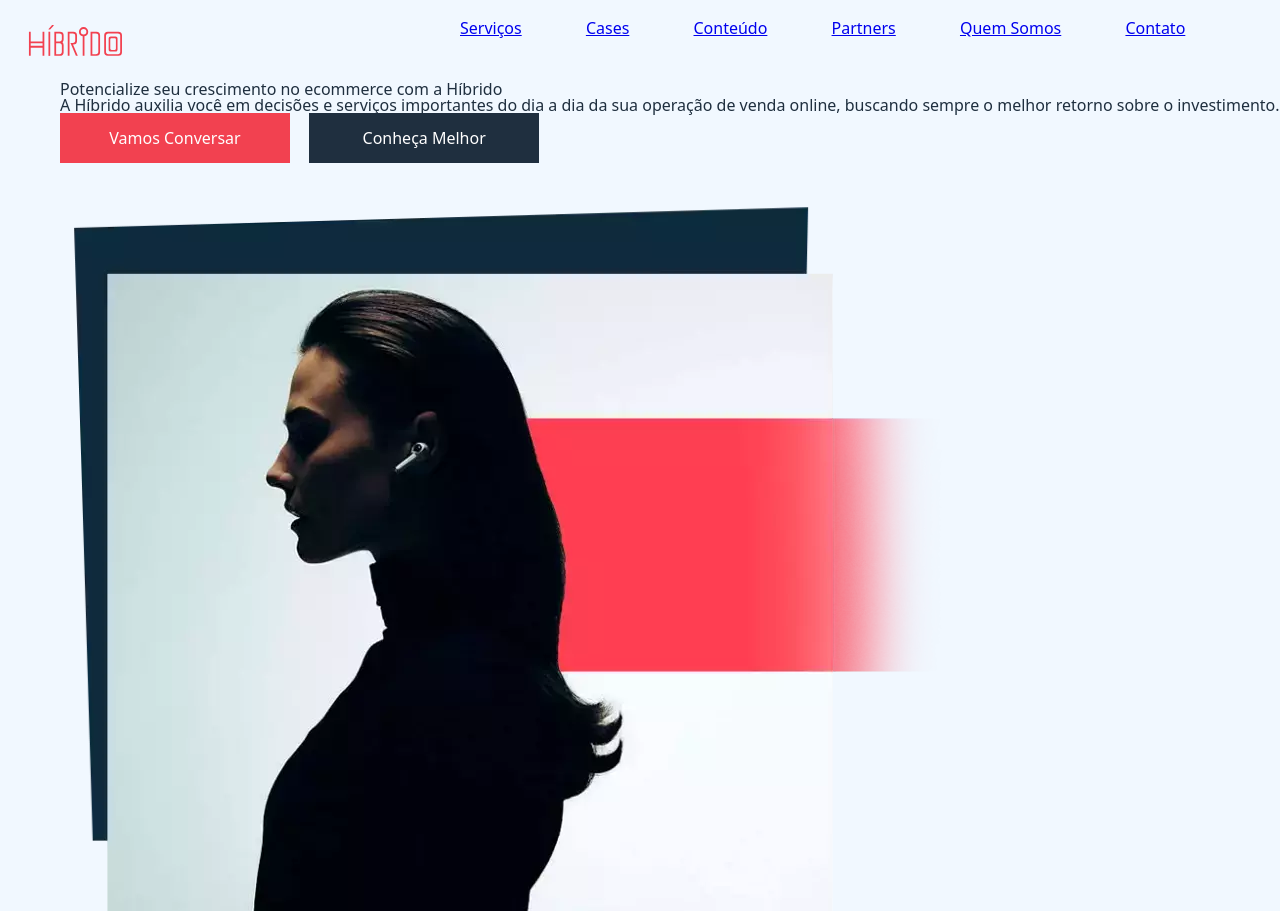
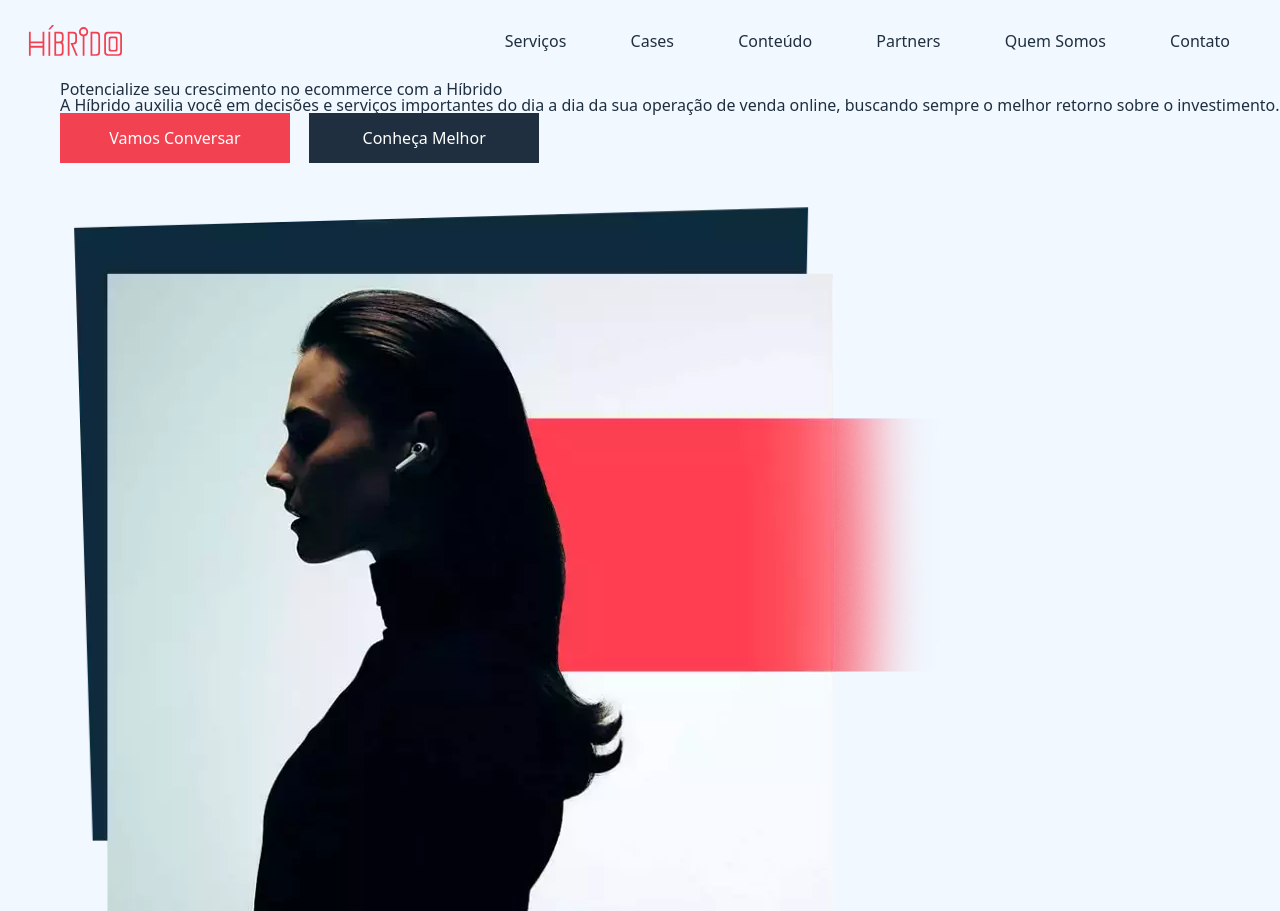
Before and after one commit to Serginho6/Serginho6.github.io, a plain HTML site: page index.html in a window 1280 px wide. Shown: the top 911 px of the page. Drawn offline with nearby package versions, Linux system fonts and the light colour scheme; files whose address does not match are found by name.

Commit message:
Change header css

```diff
--- a/css/style.css
+++ b/css/style.css
@@ -8,7 +8,10 @@
 
 header {
     padding: 20px;
-    display: inline-flex;
+    display: flex;
+    flex-wrap: wrap;
+    justify-content: space-between;
+    align-items: center;
 }
 
 .logo {
@@ -17,16 +20,21 @@ header {
     margin-right: 300px;
 }
 
+header a {
+    text-decoration: none;
+    color: #1F2F3F;
+}
+
+header a:hover {
+    color: #f24150;
+}
+
 nav li {
     font-size: 16px;
     font-weight: 500;
     display: inline;
     padding: 0px 30px 0px 30px;
     list-style: none;
-}
-
-nav li:hover {
-    color: #f24150;
 }
 
 /* Main */
```
